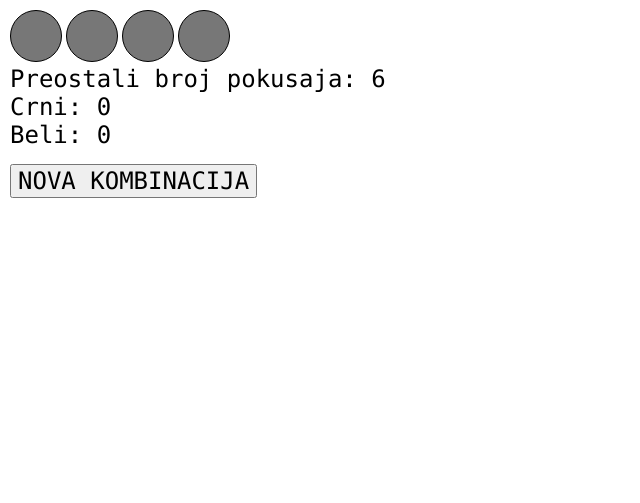
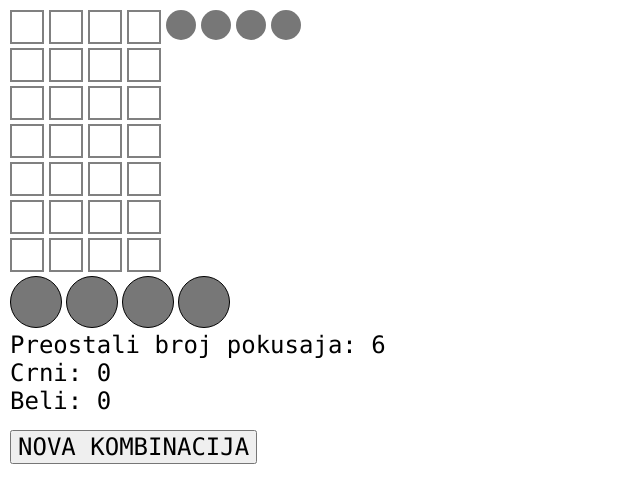
Before and after one commit to KoraSystemPro/grupa-16-50, a PHP site: page / in a window 1280 px wide. Shown: the top 503 px of the page, without its empty margins (0-640 px from the left). Run offline with PHP 8.4, Linux system fonts and the light colour scheme.

Commit message:
Dodata nedelja 13.12.2020.

```diff
--- a/3. godina/03. JavaScript/02. Mastermind/index.html
+++ b/3. godina/03. JavaScript/02. Mastermind/index.html
@@ -5,6 +5,25 @@
         <title>Mastermind</title>
     </head>
     <body onload="ispisi()">
+        <div id="igra">
+            <div id="pokusaji">
+                <div class="red flex-red">
+                    <div class="pokusaj flex-red">
+                        <div class="pokusaj-pamcenje"></div>
+                        <div class="pokusaj-pamcenje"></div>
+                        <div class="pokusaj-pamcenje"></div>
+                        <div class="pokusaj-pamcenje"></div>
+                    </div>
+                    <div class="resenje flex-red">
+                        <div class="resenje-pamcenje"></div>
+                        <div class="resenje-pamcenje"></div>
+                        <div class="resenje-pamcenje"></div>
+                        <div class="resenje-pamcenje"></div>
+                    </div>
+                </div>
+            </div>
+        </div>
+
         <div class="red_dugmadi" id="sakriven_red">
             <div id="dgm_k1" class="dgm_k"></div>
             <div id="dgm_k2" class="dgm_k"></div>
--- a/3. godina/03. JavaScript/02. Mastermind/script.js
+++ b/3. godina/03. JavaScript/02. Mastermind/script.js
@@ -9,6 +9,9 @@ let br_pokusaja = 0;
 let max_br_pokusaja = 6;
 
 function ispisi(){
+    // Ispisuje prethodne pokusaje
+    ucitajPokusaje();
+
     document.getElementById("kombinacija").innerHTML = "Kombinacija: ";
     for(i = 0; i < 4; i++){
         document.getElementById("kombinacija").innerHTML += kombinacija[i];
@@ -19,6 +22,32 @@ function ispisi(){
     document.getElementById("beli").innerHTML = "Beli: " + beli;
 }
 
+function ucitajPokusaje(){
+    for(let i = 0; i < max_br_pokusaja; i++){
+        let div_red = document.createElement("div");
+        div_red.classList.add("red", "flex-red");
+
+        let div_pokusaj = document.createElement("div");
+        div_pokusaj.classList.add("pokusaj", "flex-red");
+
+        let div_resenje = document.createElement("div");
+        div_resenje.classList.add("resenje", "flex-red");
+
+        for(let i = 0; i < 4; i++){
+            let div_pokusaj_pamcenje = document.createElement("div");
+            div_pokusaj_pamcenje.classList.add("pokusaj-pamcenje");
+            div_pokusaj.appendChild(div_pokusaj_pamcenje);
+
+            let div_resenje_pamcenje = document.createElement("div");
+            div_resenje_pamcenje.classList.add("resenje_pamcenje");
+            div_resenje.appendChild(div_resenje_pamcenje);
+        }
+
+        div_red.appendChild(div_pokusaj);
+        div_red.appendChild(div_resenje);
+        document.getElementById("pokusaji").appendChild(div_red);
+    }
+}
 
 function promena1(){ promena(1); }
 function promena2(){ promena(2); }
--- a/3. godina/03. JavaScript/02. Mastermind/style.css
+++ b/3. godina/03. JavaScript/02. Mastermind/style.css
@@ -50,3 +50,27 @@ button{
 #nova-kombinacija{
     display: block;
 }
+
+.red{
+    margin-bottom: 4px;
+}
+
+.flex-red{
+    display: flex;
+    flex-direction: row;
+}
+
+.pokusaj-pamcenje{
+    border: 2px solid gray;
+    width: 30px;
+    height: 30px;
+    margin-right: 5px;
+}
+
+.resenje-pamcenje{
+    background-color: #777777;
+    border-radius: 50%;
+    width: 30px;
+    height: 30px;
+    margin-right: 5px;
+}
```
Also changed, not shown: 3. godina/03. JavaScript/03. TODO lista/script.js (+6 -6 lines), 3. godina/03. JavaScript/02. Mastermind/pomoc-pokusaji.png (added), 3. godina/03. JavaScript/03. TODO lista/Todo-shema.png (added).
